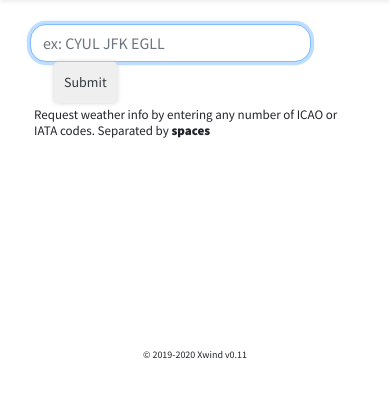
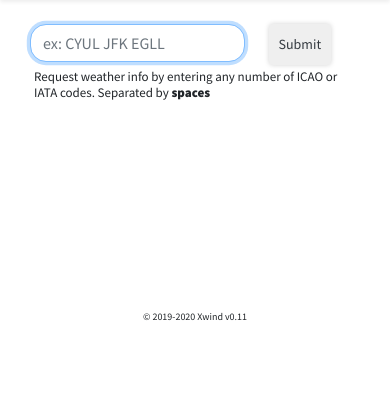
Before and after one commit to yyqyu/xwind, a Flask app: page /weather in a window 390 px wide. Shown: the part 58-456 px from the top of the page. Run offline with Flask 2, Linux system fonts and the light colour scheme; some libraries are stand-ins or nearby versions.

Commit message:
Weather stuff update

```diff
--- a/static/css/style.css
+++ b/static/css/style.css
@@ -318,19 +318,30 @@ strong {
     margin-left: 0;
 }
 
+.row {
+    margin: 0 auto;
+}
 
-@media only screen and (max-width: 600px) {
+.form-control {
+    width: 85%;
+    display: inline-block;
+}
+
+
+@media only screen and (max-width: 780px) {
     #wx {
       margin-left:5vw;
       max-width: 80vw;
     }
-  }
 
-  .row {
-      margin: 0 auto;
-  }
+    #station {
+        width: 80%;
+    }
+ }
 
-  .form-control {
-      width: 85%;
-      display: inline-block;
-  }
+@media only screen and (max-width: 500px) {
+    #station {
+        width: 65%;
+    }
+
+}
```
Also changed, not shown: templates/weather.html (line endings or trailing spaces), 1 other file.
